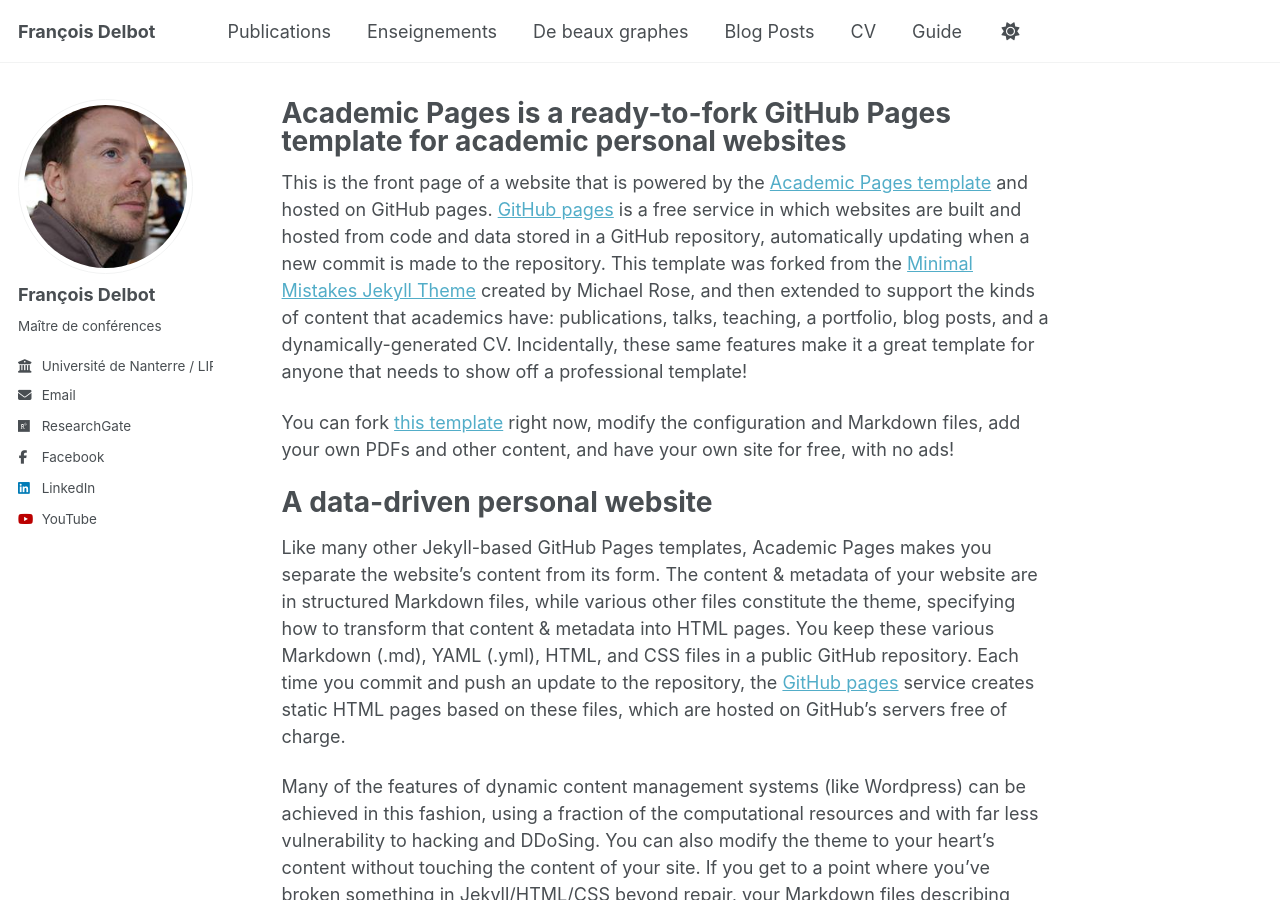
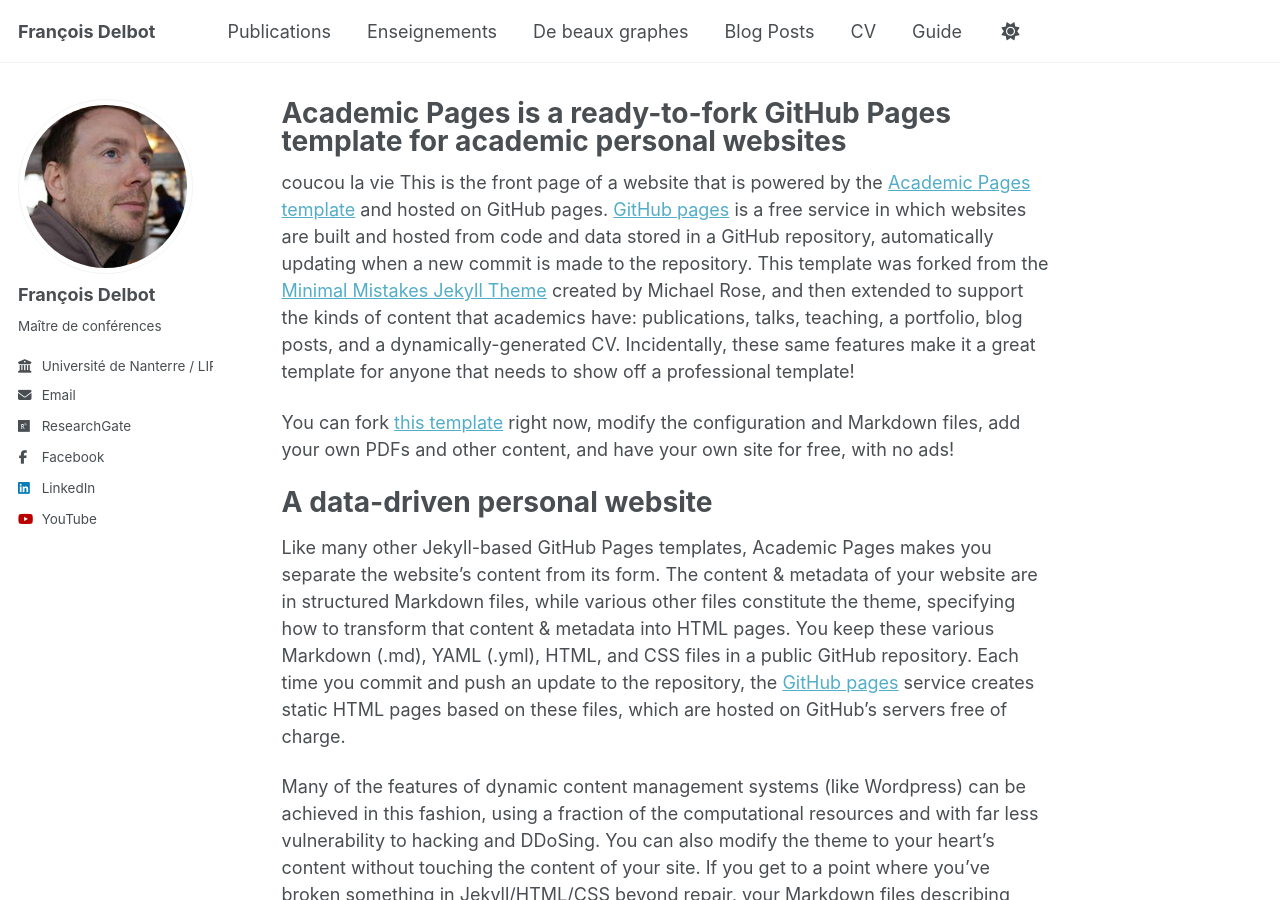
Before and after one commit to fdelbot/fdelbot.github.io, a Jekyll site: the page built from _pages/about.md, in a window 1280 px wide and 900 px high. Built offline with Jekyll 4.4.1, drawn with Linux system fonts in a browser that asks for light colours; a script that is not in the unit is left out.

Commit message:
Update about.md

```diff
--- a/_pages/about.md
+++ b/_pages/about.md
@@ -7,6 +7,7 @@ redirect_from:
   - /about.html
 ---
 
+coucou la vie
 This is the front page of a website that is powered by the [Academic Pages template](https://github.com/academicpages/academicpages.github.io) and hosted on GitHub pages. [GitHub pages](https://pages.github.com) is a free service in which websites are built and hosted from code and data stored in a GitHub repository, automatically updating when a new commit is made to the repository. This template was forked from the [Minimal Mistakes Jekyll Theme](https://mmistakes.github.io/minimal-mistakes/) created by Michael Rose, and then extended to support the kinds of content that academics have: publications, talks, teaching, a portfolio, blog posts, and a dynamically-generated CV. Incidentally, these same features make it a great template for anyone that needs to show off a professional template!
 
  You can fork [this template](https://github.com/academicpages/academicpages.github.io) right now, modify the configuration and Markdown files, add your own PDFs and other content, and have your own site for free, with no ads!
```
